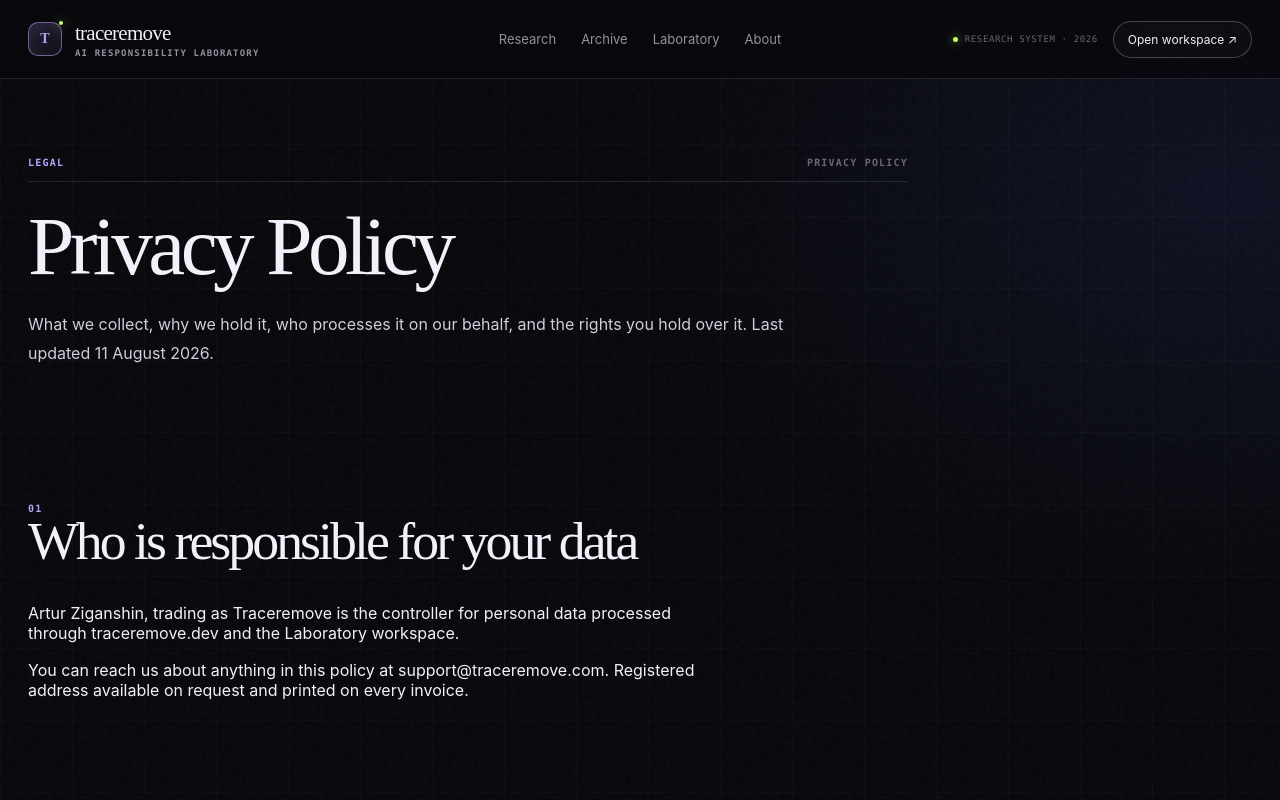
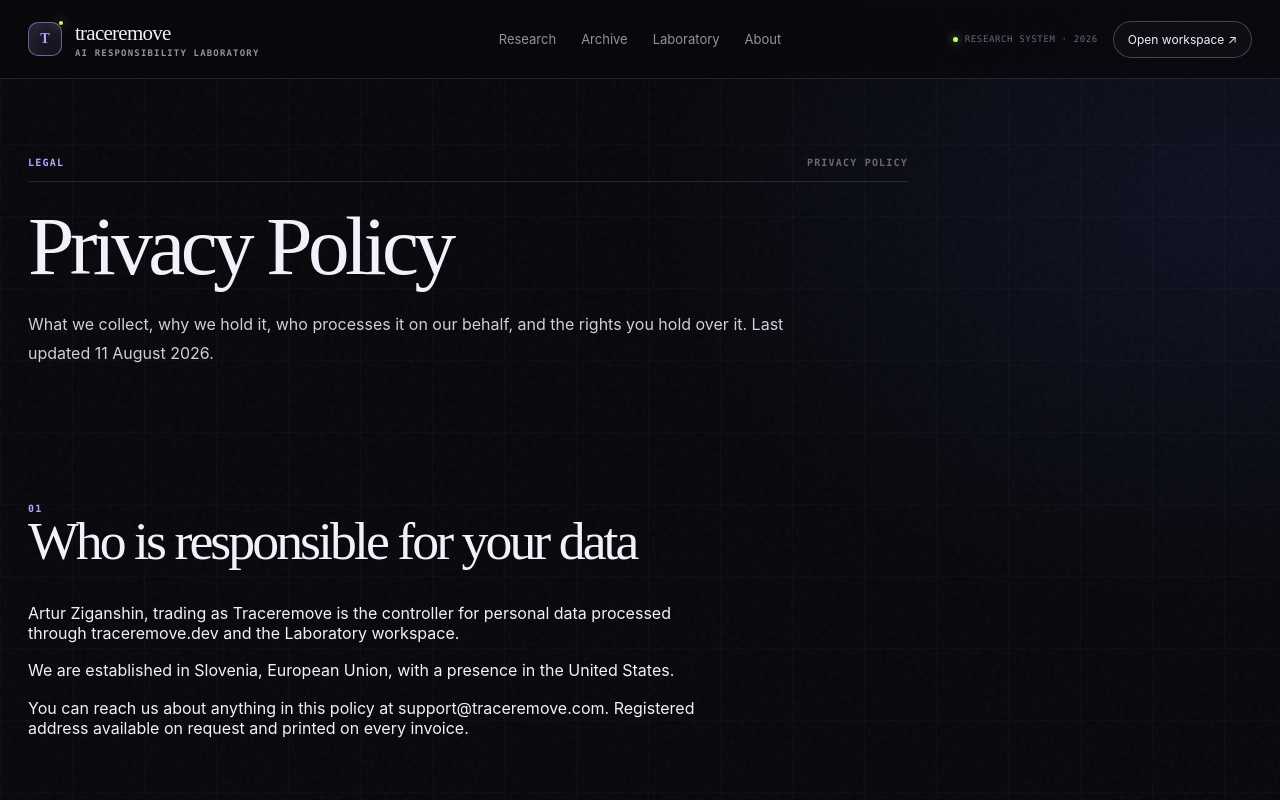
Before and after one commit to blackcatserious/hah, a Next.js app in the folder traceremove-lab-nextjs-source/: page /privacy in a window 1280 px wide. Shown: the top 800 px of the page. Built offline with nearby package versions, Linux system fonts and the light colour scheme; no server answers.

Commit message:
Update privacy policy with legal details
Added legal establishment and supervisory authority information to the privacy policy.

```diff
--- a/traceremove-lab-nextjs-source/src/app/privacy/page.tsx
+++ b/traceremove-lab-nextjs-source/src/app/privacy/page.tsx
@@ -5,6 +5,8 @@ import {
   legalAddress,
   legalEmail,
   legalEntity,
+  legalEstablishment,
+  legalSupervisoryAuthority,
   legalUpdated,
   merchantOfRecord,
 } from "@/lib/legal";
@@ -47,6 +49,7 @@ const clauses: Clause[] = [
     title: "Who is responsible for your data",
     body: [
       legalEntity + " is the controller for personal data processed through traceremove.dev and the Laboratory workspace.",
+      "We are established in " + legalEstablishment + ".",
       "You can reach us about anything in this policy at " + legalEmail + ". " + legalAddress + ".",
     ],
   },
@@ -110,7 +113,7 @@ const clauses: Clause[] = [
       "You can ask for a copy of your personal data, ask us to correct it, ask us to delete it, ask us to restrict processing, object to processing based on legitimate interests, and ask for your data in a portable format.",
       "Where processing rests on consent you can withdraw that consent at any time.",
       "Write to " + legalEmail + " and we will answer within one month. There is no charge for a reasonable request.",
-      "If you are unhappy with our answer you can complain to your national data protection authority.",
+      "If you are unhappy with our answer you can complain to the " + legalSupervisoryAuthority + ", which is our lead supervisory authority, or to the data protection authority of the country where you live.",
     ],
   },
   {
@@ -119,6 +122,14 @@ const clauses: Clause[] = [
       "We set only the cookies needed to keep you signed in and to protect the sign-in flow. They are strictly necessary and cannot be turned off without breaking authentication.",
       "We do not run advertising or cross-site tracking cookies, and we do not sell or share personal data for behavioural advertising.",
       "If we later add product analytics we will name the provider here and ask for consent where the law requires it.",
+    ],
+  },
+  {
+    title: "If you are in the United States",
+    body: [
+      "We operate in the United States as well as the European Union, and we hold everyone to the same standard: we do not sell personal data, we do not share it for cross-context behavioural advertising, and we never use workspace content for advertising of any kind.",
+      "If you live in California, Colorado, Connecticut, Virginia or another state with a comprehensive privacy law, you can ask what we hold about you, request a copy, ask us to correct or delete it, and appeal if we refuse. Write to " + legalEmail + ".",
+      "We do not discriminate against anyone who exercises these rights. Your price and your features stay exactly the same.",
     ],
   },
   {
```
